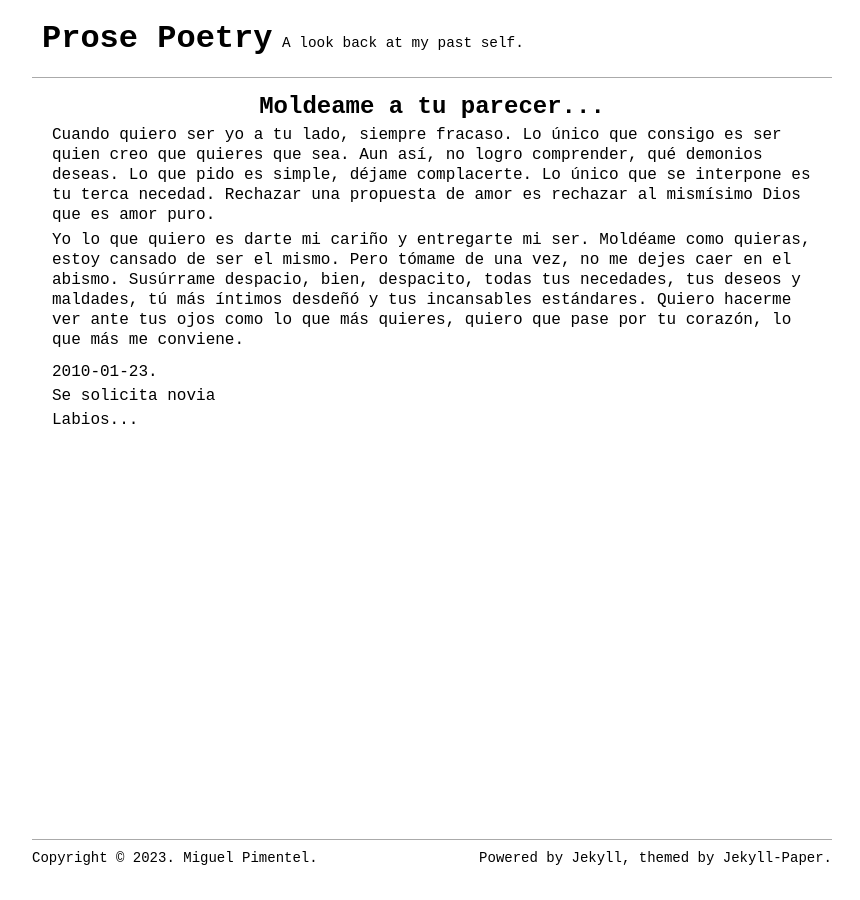
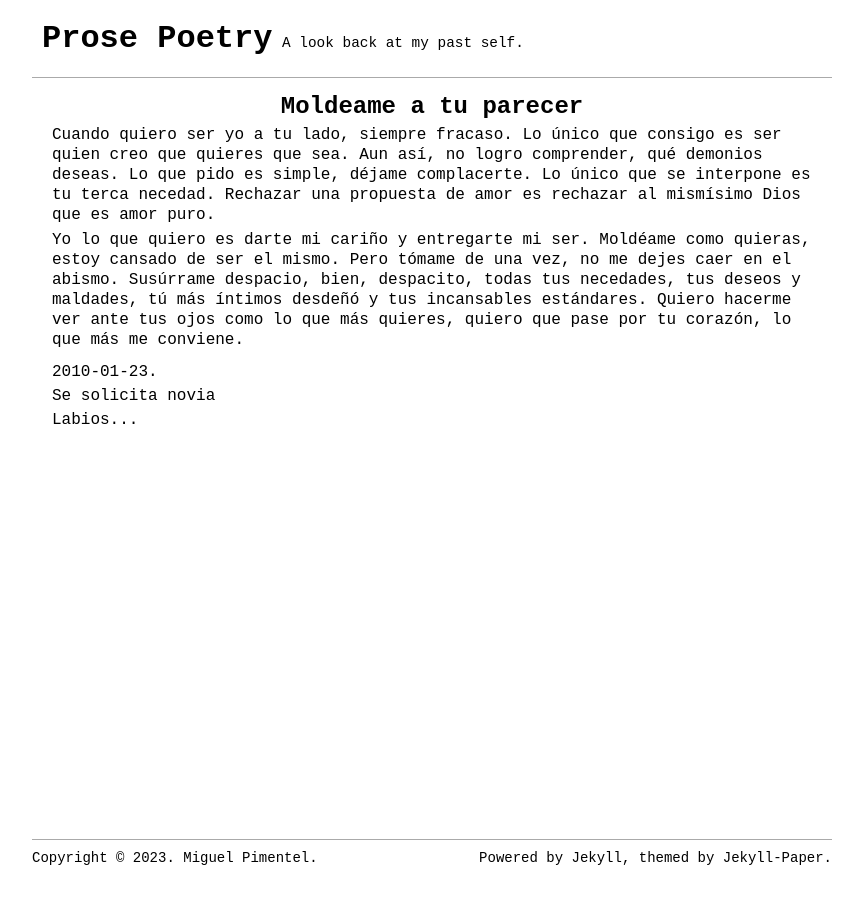
Before and after one commit to semanticdata/prose-poetry, a Jekyll site: the page built from _posts/2010-01-23-moldeame-a-tu-parecer.md, in a window 1280 px wide. Shown: the whole page, without its empty margins (208-1068 px from the left). Built offline with Jekyll 4.4.1, drawn with Linux system fonts in a browser that asks for light colours.

```diff
--- a/_posts/2010-01-23-moldeame-a-tu-parecer.md
+++ b/_posts/2010-01-23-moldeame-a-tu-parecer.md
@@ -1,5 +1,5 @@
 ---
-title: Moldeame a tu parecer...
+title: Moldeame a tu parecer
 canonical_url: https://elandres.wordpress.com/2010/01/23/moldeame-a-tu-parecer/
 date: 2010-01-23
 layout: post
```
